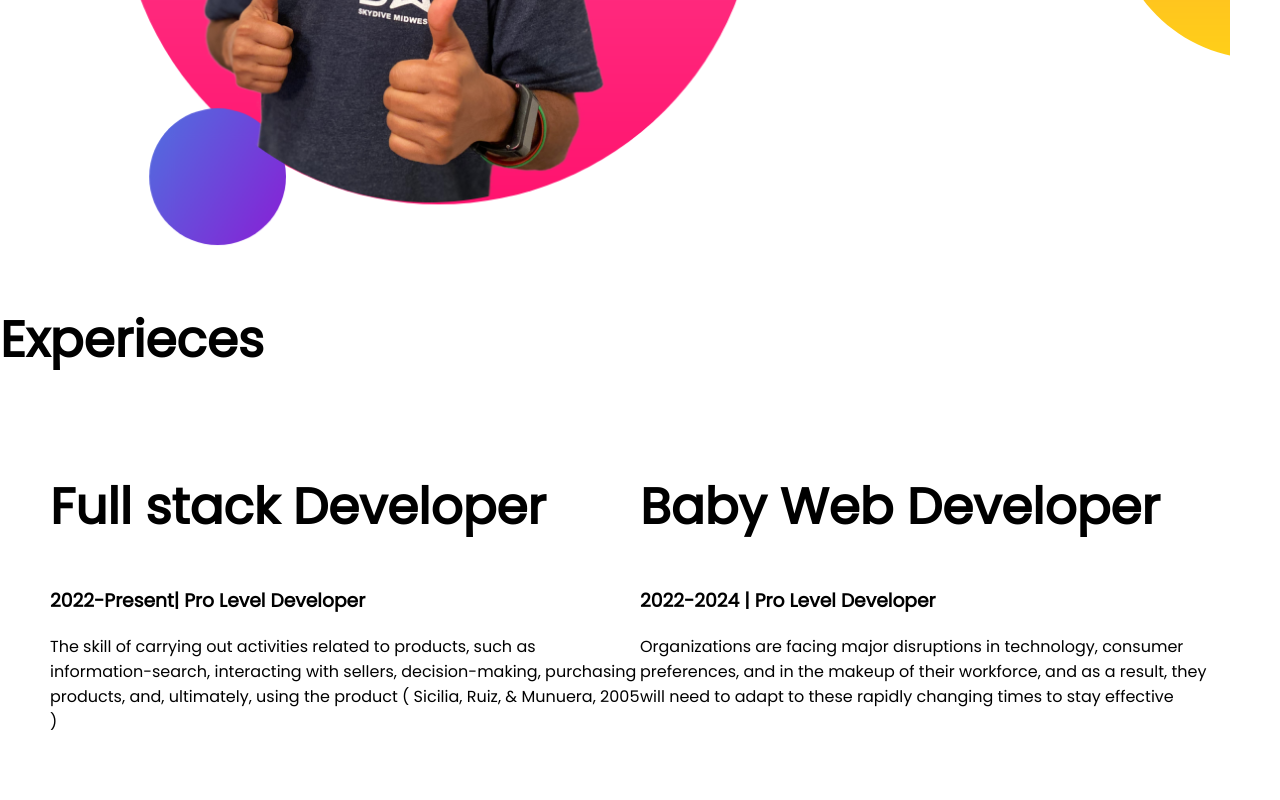
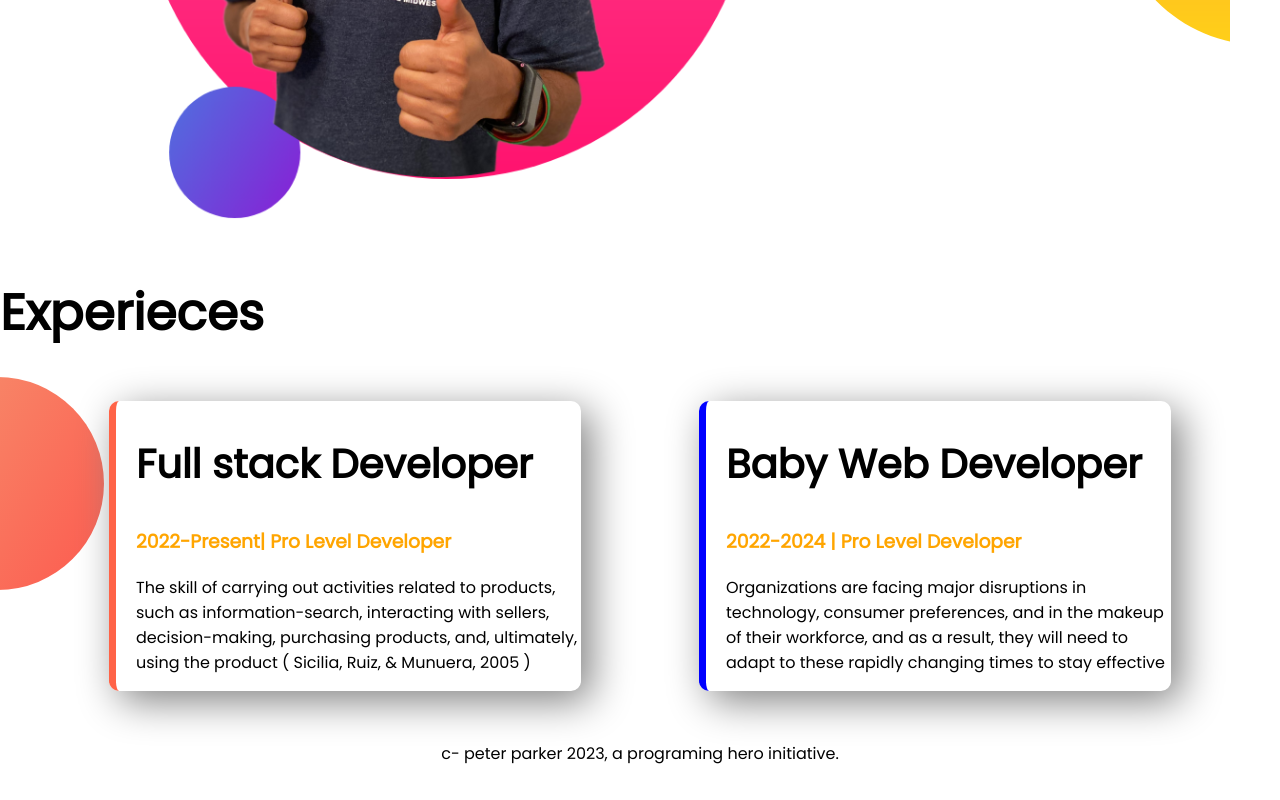
Before and after one commit to nasimuddin6/nasim-portfolio, a plain HTML site: page index.html in a window 1280 px wide. Shown: the part 842-1642 px from the top of the page. Drawn offline with Linux system fonts and the light colour scheme.

Commit message:
styled border and added footer

```diff
--- a/index.html
+++ b/index.html
@@ -51,9 +51,9 @@
         <h1>Experieces</h1>
 
         <div class="flexible-container">
-            <div class="half-width">
-                <h1>Full stack Developer</h1>
-                <h3>2022-Present| Pro Level Developer
+            <div id="full-stack-developer" class="experience-item">
+                <h2>Full stack Developer</h2>
+                <h3 class="orange-color">2022-Present| Pro Level Developer
                 </h3>
                 <p>
                     The skill of carrying out activities related to products, such as information-search, interacting
@@ -62,14 +62,17 @@
                     Munuera, 2005 )
                 </p>
             </div>
-            <div class="half-width">
-                <h1>Baby Web Developer</h1>
-                <h3>2022-2024 | Pro Level Developer</h3>
+            <div id="baby-web-developer" class="experience-item">
+                <h2>Baby Web Developer</h2>
+                <h3 class="orange-color">2022-2024 | Pro Level Developer</h3>
                 <p>Organizations are facing major disruptions in technology, consumer preferences, and in the makeup of
                     their workforce, and as a result, they will need to adapt to these rapidly changing times to stay
                     effective</p>
             </div>
     </section>
 </body>
+<footer>
+    <p>c- peter parker 2023, a programing hero initiative.</p>
+</footer>
 
 </html>
--- a/style.css
+++ b/style.css
@@ -5,6 +5,10 @@ body {
 
 h1 {
     font-size: 50px;
+}
+
+h2 {
+    font-size: 40px;
 }
 
 .orange-color {
@@ -18,6 +22,7 @@ h1 {
 
 .half-width {
     width: 50%;
+    padding-left: 2%;
 }
 
 .half-width img {
@@ -43,3 +48,31 @@ h1 {
     background-repeat: no-repeat;
     background-position: right;
 }
+
+.experience-area {
+    background-image: url(images/exp-bg.png);
+    background-repeat: no-repeat;
+    background-position: left;
+}
+
+.experience-item {
+    width: 40%;
+    margin-left: 5%;
+    margin-right: 5%;
+    padding-left: 20px;
+    border-radius: 10px;
+    box-shadow: 10px 10px 40px gray;
+
+}
+
+#full-stack-developer {
+    border-left: 7px solid tomato;
+}
+
+#baby-web-developer {
+    border-left: 7px solid blue;
+}
+
+footer p {
+    text-align: center;
+}
```
